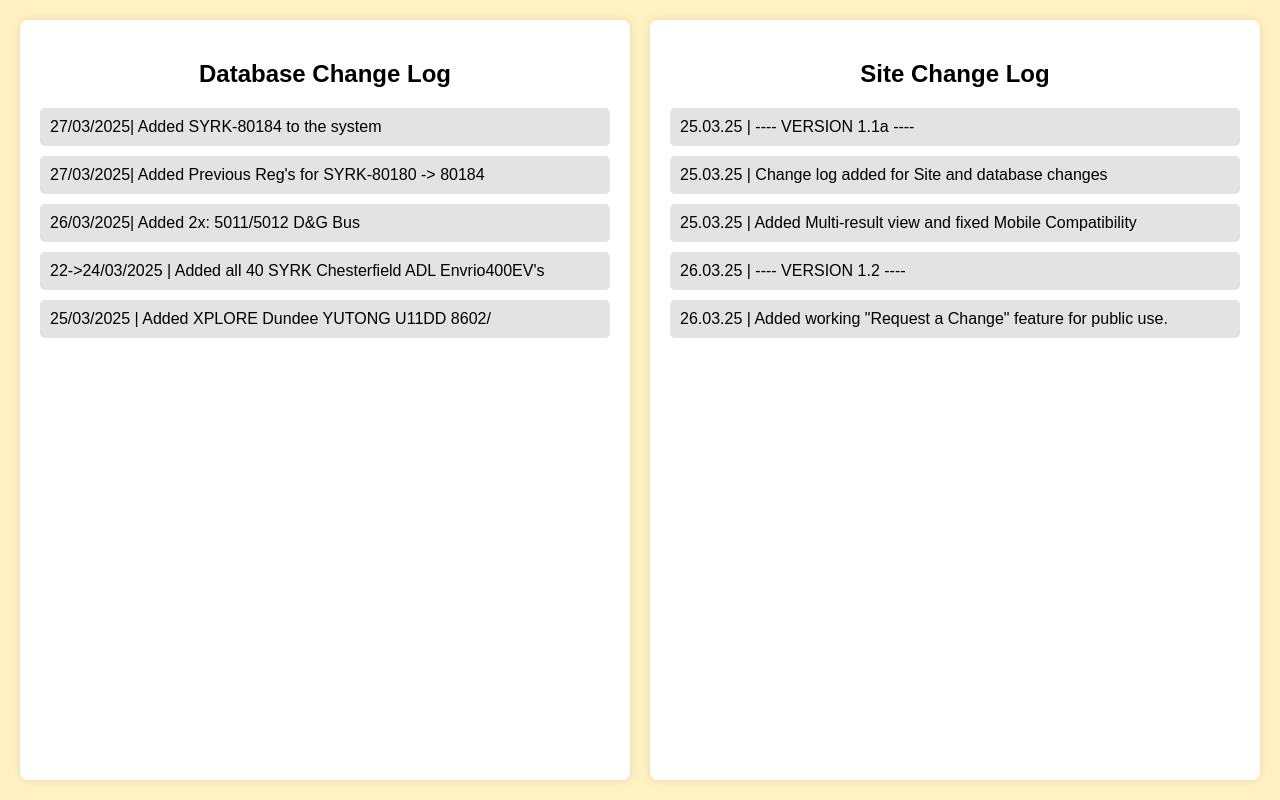
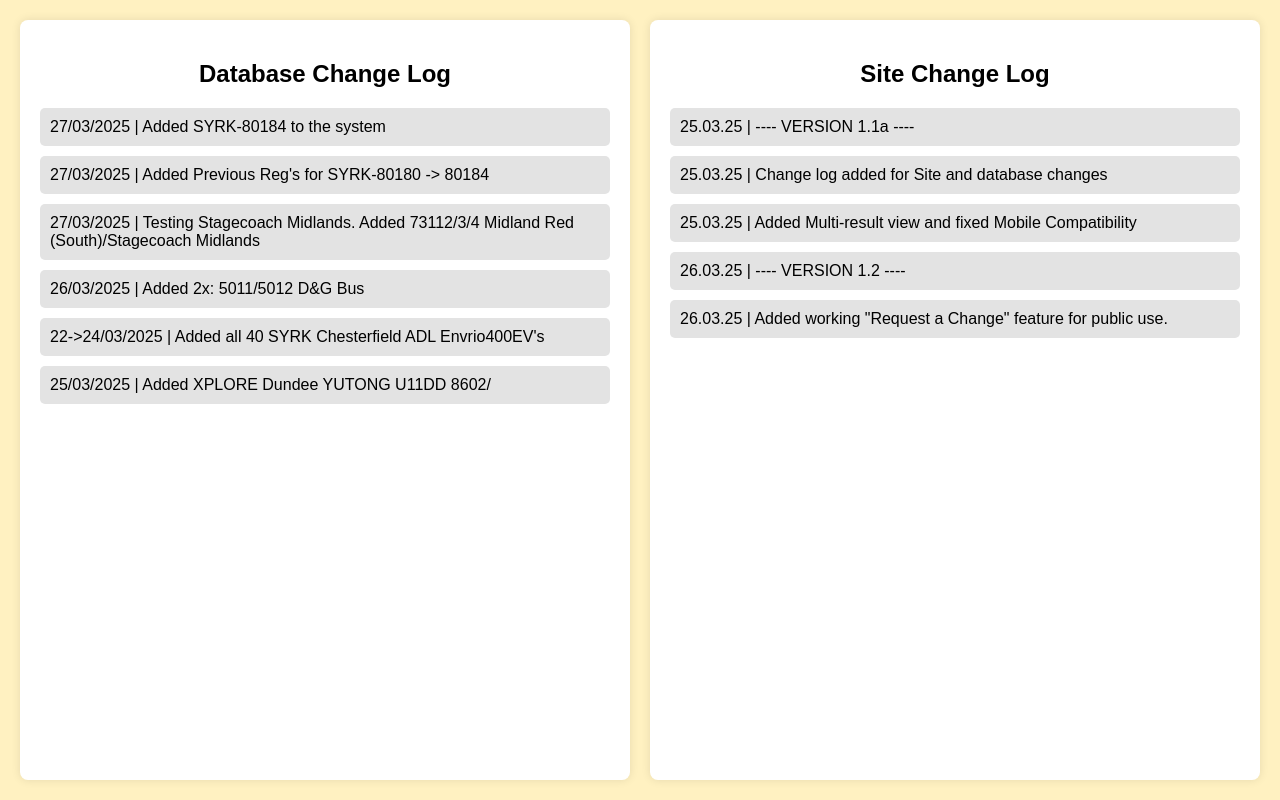
Before and after one commit to PowerGMedia/newtrackingdata, a Flask app: page /changes in a window 1280 px wide. Run offline with Flask 3, Linux system fonts and the light colour scheme.

Commit message:
Change log page + Database updates.

```diff
--- a/templates/changes.html
+++ b/templates/changes.html
@@ -47,10 +47,11 @@
     <div class="container">
       <h2>Database Change Log</h2>
       <div class="log" id="logList1">
-        <div class="log-item">27/03/2025| Added SYRK-80184 to the system</div>
-        <div class="log-item">27/03/2025| Added Previous Reg's for SYRK-80180 -> 80184</div>
+        <div class="log-item">27/03/2025 | Added SYRK-80184 to the system</div>
+        <div class="log-item">27/03/2025 | Added Previous Reg's for SYRK-80180 -> 80184</div>
+        <div class="log-item">27/03/2025 | Testing Stagecoach Midlands. Added 73112/3/4 Midland Red (South)/Stagecoach Midlands</div>
 
-        <div class="log-item">26/03/2025| Added 2x: 5011/5012 D&G Bus</div>
+        <div class="log-item">26/03/2025 | Added 2x: 5011/5012 D&G Bus</div>
 
         <div class="log-item">22->24/03/2025 | Added all 40 SYRK Chesterfield ADL Envrio400EV's</div>
         <div class="log-item">25/03/2025 | Added XPLORE Dundee YUTONG U11DD 8602/</div>
```
